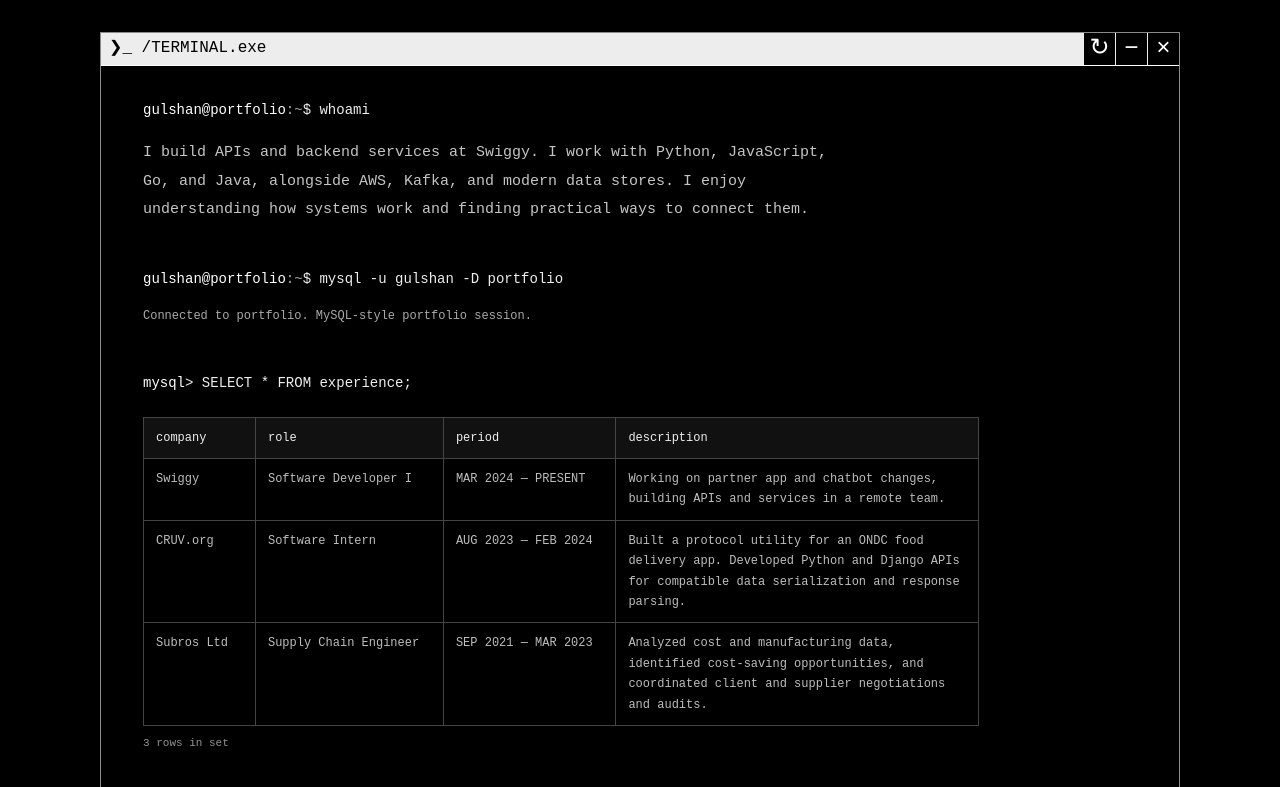
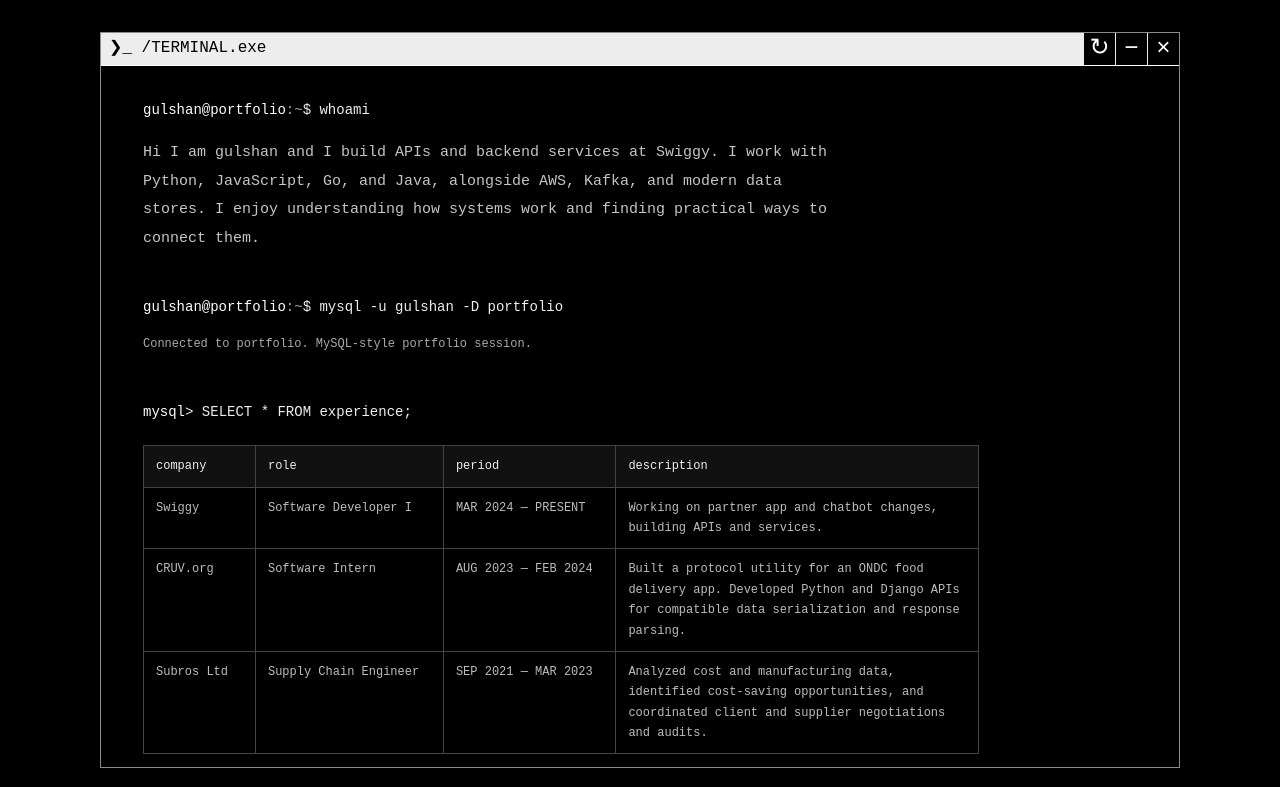
Before and after one commit to gulshan-kumar-123/Portfolio, a plain HTML site: page index.html in a window 1280 px wide. Shown: the top 787 px of the page. Drawn offline with Linux system fonts and the light colour scheme.

Commit message:
fix window size

```diff
--- a/index.html
+++ b/index.html
@@ -16,14 +16,14 @@
   <div id="portfolio">
   <div class="desktop-window wrap" id="terminal-window">
   <div class="window-bar"><span>❯_ /TERMINAL.exe</span><div class="window-controls"><button type="button" id="reload-terminal" aria-label="Reload terminal" title="Reload terminal">↻</button><button type="button" id="minimize-terminal" aria-label="Minimize terminal" aria-expanded="true" aria-controls="terminal-content">−</button><button type="button" id="close-terminal" aria-label="Close terminal">×</button></div></div>
-  <div class="desktop-layout" id="terminal-content">
+  <div class="desktop-layout" id="terminal-content" role="region" aria-label="Terminal output" tabindex="0">
   <div class="desktop-content">
   <header class="profile-header" id="about">
     <div class="terminal-boot" id="terminal-boot" hidden aria-label="Opening terminal" role="status">
       <p id="boot-output"></p>
     </div>
     <p class="shell-command"><span class="prompt">gulshan@portfolio</span><span class="path">:~</span>$ <span class="typed-command">whoami</span></p>
-    <p class="whoami-summary">I build APIs and backend services at Swiggy. I work with Python, JavaScript, Go, and Java, alongside AWS, Kafka, and modern data stores. I enjoy understanding how systems work and finding practical ways to connect them.</p>
+    <p class="whoami-summary">Hi I am gulshan and I build APIs and backend services at Swiggy. I work with Python, JavaScript, Go, and Java, alongside AWS, Kafka, and modern data stores. I enjoy understanding how systems work and finding practical ways to connect them.</p>
   </header>
   <div class="mysql-session">
     <p class="shell-command"><span class="prompt">gulshan@portfolio</span><span class="path">:~</span>$ <span class="typed-command">mysql -u gulshan -D portfolio</span></p>
@@ -32,7 +32,7 @@
   <main id="main">
     <section class="section wrap" id="experience" aria-labelledby="experience-title">
       <div class="section-heading"><h2 class="eyebrow" id="experience-title"><span class="prompt">gulshan@portfolio</span><span class="path">:~</span>$ <span class="typed-command">cat work-experience.log</span></h2></div>
-      <div class="experience-row"><p class="experience-date mono">MAR 2024 — PRESENT</p><div><h3>Swiggy <span class="current-tag mono">active</span></h3><p class="role">Software Developer I</p></div><p>Working on partner app and chatbot changes, building APIs and services in a remote team.</p></div>
+      <div class="experience-row"><p class="experience-date mono">MAR 2024 — PRESENT</p><div><h3>Swiggy <span class="current-tag mono">active</span></h3><p class="role">Software Developer I</p></div><p>Working on partner app and chatbot changes, building APIs and services.</p></div>
       <div class="experience-row"><p class="experience-date mono">AUG 2023 — FEB 2024</p><div><h3>CRUV.org</h3><p class="role">Software Intern</p></div><p>Built a protocol utility for an ONDC food delivery app. Developed Python and Django APIs for compatible data serialization and response parsing.</p></div>
       <div class="experience-row"><p class="experience-date mono">SEP 2021 — MAR 2023</p><div><h3>Subros Ltd</h3><p class="role">Supply Chain Engineer</p></div><p>Analyzed cost and manufacturing data, identified cost-saving opportunities, and coordinated client and supplier negotiations and audits.</p></div>
     </section>
--- a/mediaqueries.css
+++ b/mediaqueries.css
@@ -9,7 +9,6 @@
   .project-grid { grid-template-columns:1fr; }
 }
 @media(max-width:620px) {
-  #portfolio { padding-top:20px; }
   .wrap { width:calc(100% - 32px); }
   .masthead { padding:14px 16px 16px; margin-bottom:18px; }
   .masthead-meta { font-size:8px; letter-spacing:0; }
@@ -51,7 +50,7 @@
 .desktop-content { width:100%; }
 .sql-output { width:100%; min-width:0; overscroll-behavior-x:contain; }
 @media(max-width:620px) {
-  #portfolio { padding:10px 0; }
+  #portfolio { --terminal-gutter:10px; }
   .desktop-window.wrap,.reopen-terminal.wrap { width:calc(100% - 16px); }
   .desktop-window { padding:0 8px 8px; }
   .window-bar { margin-inline:-8px; padding:0 0 0 8px; gap:4px; }
--- a/style.css
+++ b/style.css
@@ -216,7 +216,16 @@ h1 { margin:24px 0 14px; }
 }
 
 [hidden] { display:none !important; }
-.window-bar { align-items:center; padding:0 0 0 8px; min-height:32px; }
+#portfolio { --terminal-gutter:32px; padding-block:var(--terminal-gutter); }
+.desktop-window { display:flex; flex-direction:column; }
+.desktop-window:has(.desktop-layout:not([hidden])) {
+  height:calc(100vh - 2 * var(--terminal-gutter));
+  height:calc(100dvh - 2 * var(--terminal-gutter));
+  min-height:160px;
+}
+.desktop-layout { flex:1; min-height:0; overflow:auto; scroll-padding:12px; }
+.desktop-layout:focus-visible { outline:2px solid var(--text); outline-offset:-2px; }
+.window-bar { flex-shrink:0; align-items:center; padding:0 0 0 8px; min-height:32px; }
 .window-controls { display:flex; align-self:stretch; }
 .window-controls button { appearance:none; display:grid; place-items:center; width:32px; min-height:32px; padding:0; border:0; border-left:1px solid #ededed; background:#000; color:#fff; font:24px/1 var(--mono); cursor:pointer; }
 .window-controls button:hover { background:#333; }
```
